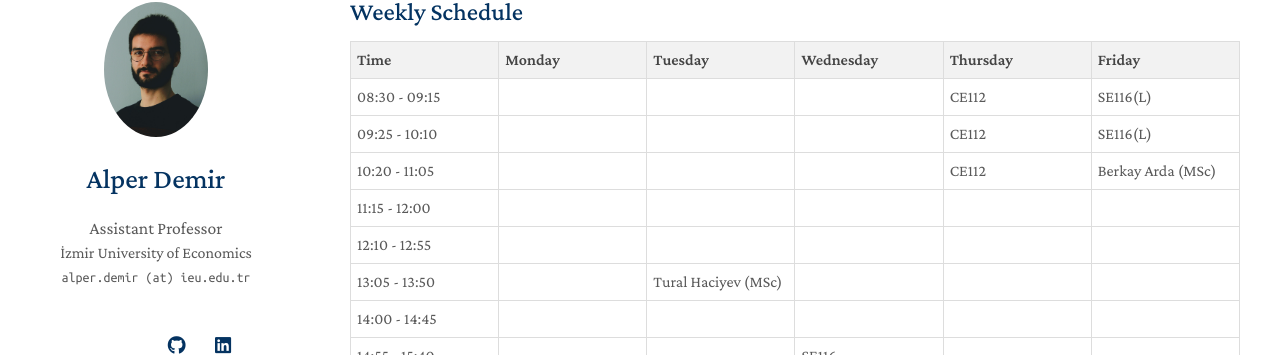
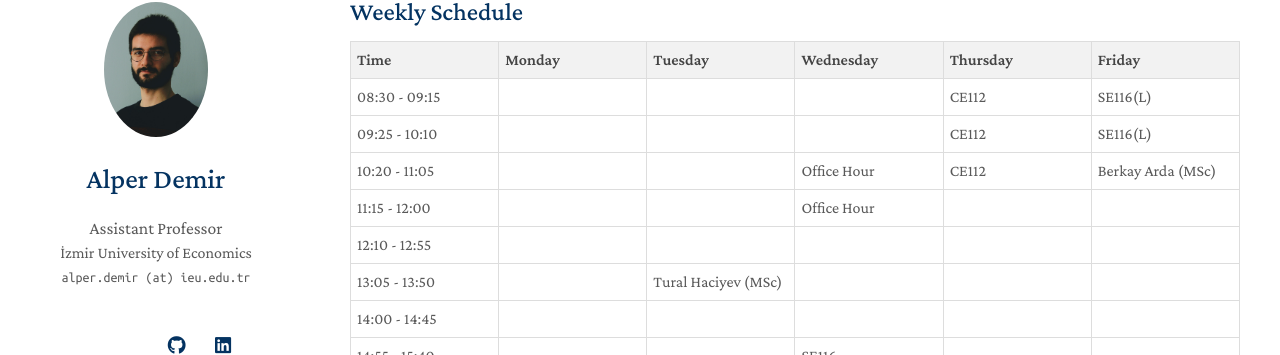
Before and after one commit to gliese876b/gliese876b.github.io, a Jekyll site: the page built from index.md, in a window 1280 px wide and 900 px high, scrolled down 443 px. Shown: the part 98-453 px from the top of the window. Built offline with Jekyll 4.4.1, drawn with Linux system fonts in a browser that asks for light colours; nearby versions of some CDN libraries; a style sheet for code colours, icons or effects is not loaded; our own code applies the rules of GitHub Pages for plain Markdown files.

Commit message:
Update schedule.md

```diff
--- a/_includes/schedule.md
+++ b/_includes/schedule.md
@@ -32,7 +32,7 @@
       <td style="border:1px solid #ddd; padding:6px;">10:20 - 11:05</td>
       <td style="border:1px solid #ddd; padding:6px;"></td>
       <td style="border:1px solid #ddd; padding:6px;"></td>
-      <td style="border:1px solid #ddd; padding:6px;"></td>
+      <td style="border:1px solid #ddd; padding:6px;">Office Hour</td>
       <td style="border:1px solid #ddd; padding:6px;">CE112</td>
       <td style="border:1px solid #ddd; padding:6px;">Berkay Arda (MSc)</td>
     </tr>
@@ -40,7 +40,7 @@
       <td style="border:1px solid #ddd; padding:6px;">11:15 - 12:00</td>
       <td style="border:1px solid #ddd; padding:6px;"></td>
       <td style="border:1px solid #ddd; padding:6px;"></td>
-      <td style="border:1px solid #ddd; padding:6px;"></td>
+      <td style="border:1px solid #ddd; padding:6px;">Office Hour</td>
       <td style="border:1px solid #ddd; padding:6px;"></td>
       <td style="border:1px solid #ddd; padding:6px;"></td>
     </tr>
```
